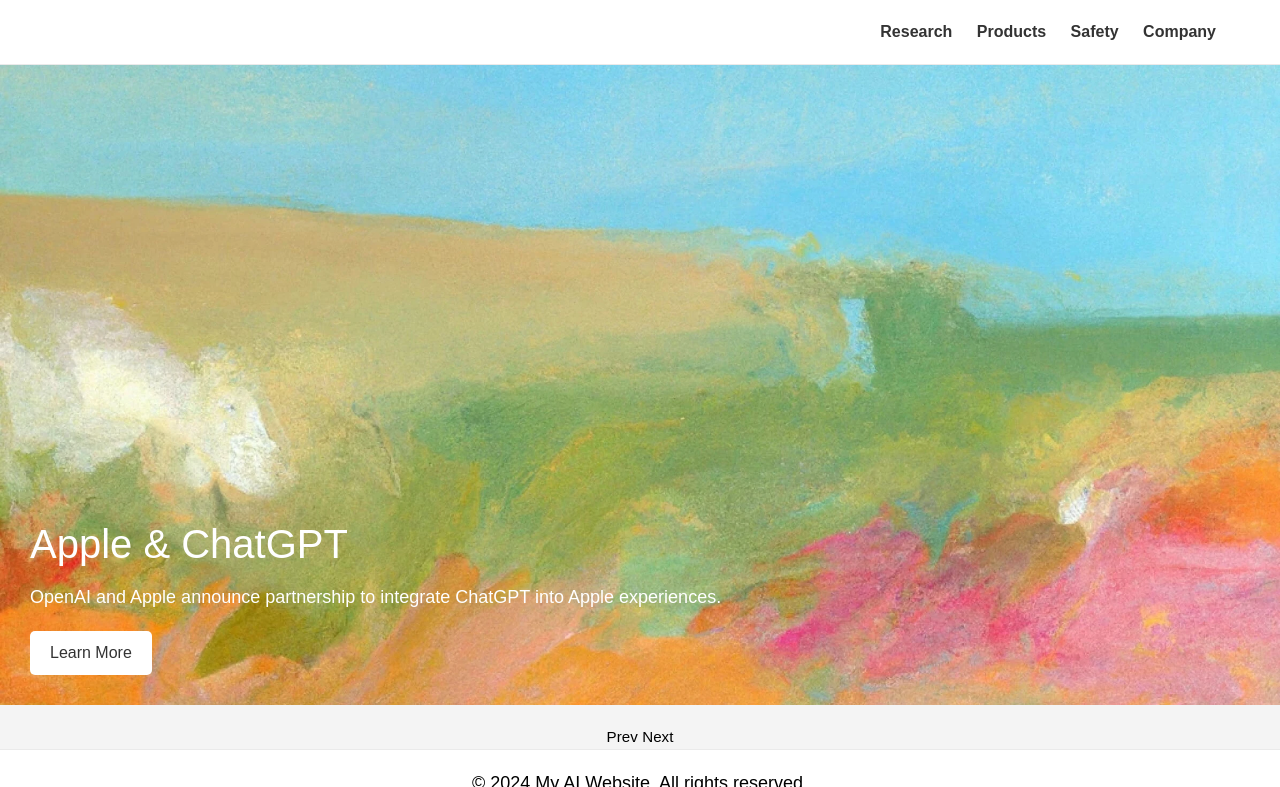
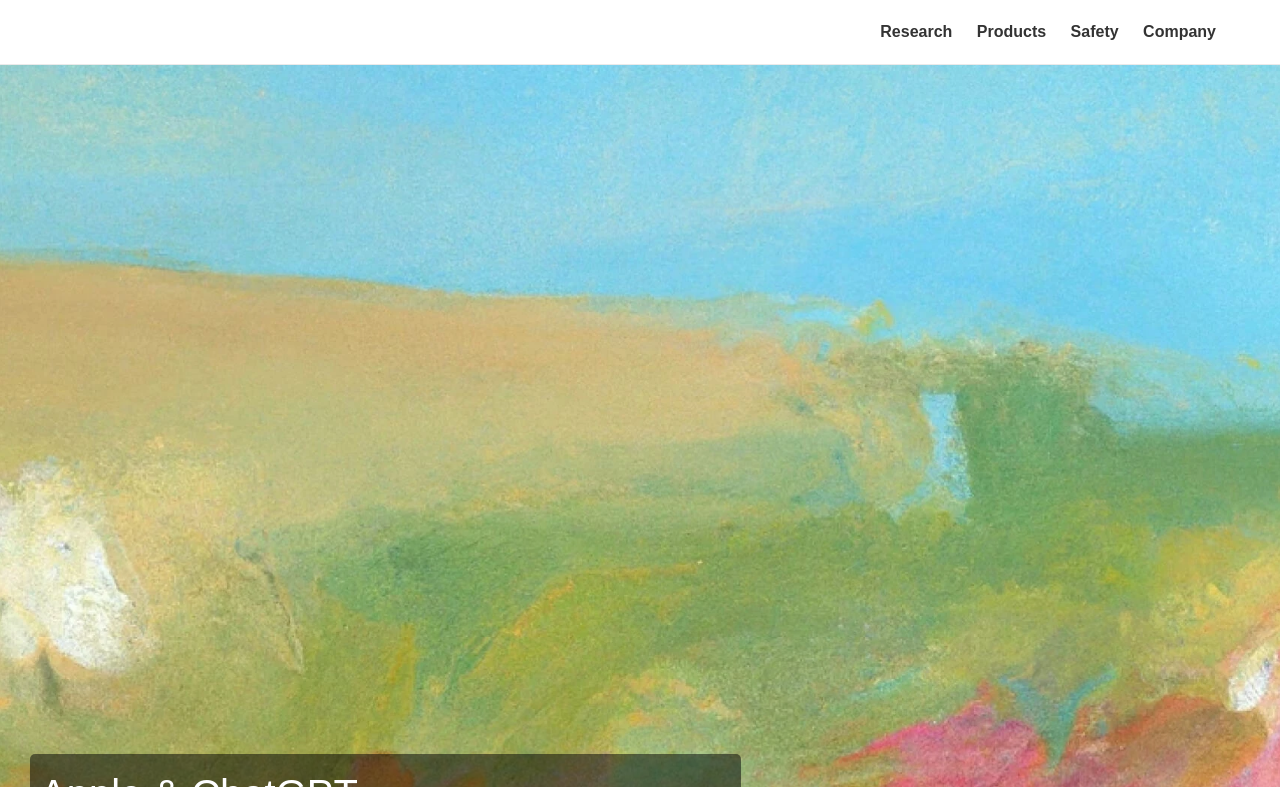
Before and after one commit to danielkua-ai/danielkua-ai.github.io, a Jekyll site: the page index.html, which Jekyll copies as it is, in a window 1280 px wide. Shown: the top 787 px of the page. Built offline with Jekyll 4.4.1, drawn with Linux system fonts in a browser that asks for light colours; some web fonts are replaced; grey boxes are pictures that could not be loaded.

Commit message:
Update CSS for hero image fitting and JS for slider

```diff
--- a/styles/main.css
+++ b/styles/main.css
@@ -42,23 +42,30 @@
 
 .hero {
     position: relative;
+    height: 100vh;
+    overflow: hidden;
 }
 
 .hero-slider {
     width: 100%;
-    overflow: hidden;
+    height: 100%;
     position: relative;
 }
 
 .hero-slider .slide {
     width: 100%;
-    position: relative;
-    display: none;
+    height: 100%;
+    position: absolute;
+    top: 0;
+    left: 0;
+    opacity: 0;
+    transition: opacity 1s ease-in-out;
 }
 
 .hero-slider .slide img {
     width: 100%;
-    height: auto;
+    height: 100%;
+    object-fit: cover;
 }
 
 .hero-slider .slide .caption {
@@ -66,6 +73,9 @@
     bottom: 30px;
     left: 30px;
     color: #fff;
+    background: rgba(0, 0, 0, 0.5);
+    padding: 10px;
+    border-radius: 5px;
 }
 
 .hero-slider .slide .caption h2 {
@@ -88,7 +98,7 @@
 }
 
 .hero-slider .slide.active {
-    display: block;
+    opacity: 1;
 }
 
 .slider-nav {
```
